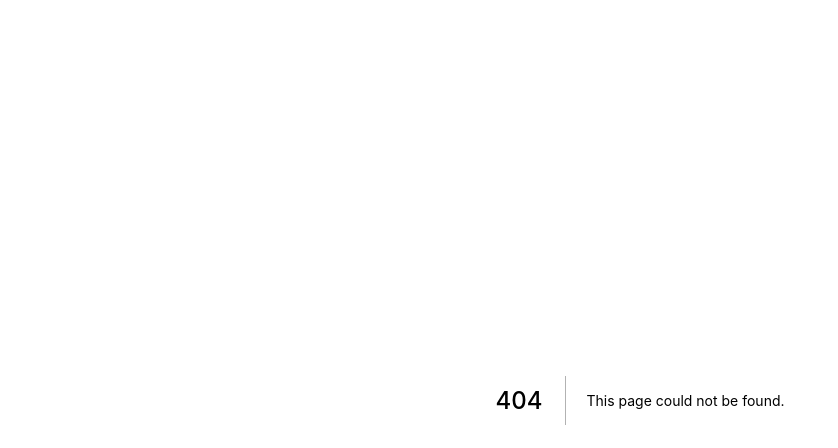
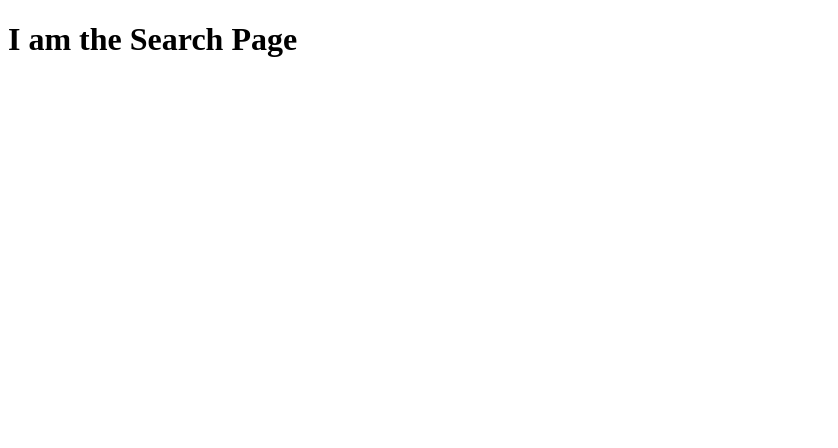
Before and after one commit to kapil551/Airbnb-Clone, a Next.js app in the folder airbnb-clone/: page /search in a window 1280 px wide. Before the commit this address had no page. Shown: the top 448 px of the page, without its empty margins (0-838 px from the left). Built offline with nearby package versions, Linux system fonts and the light colour scheme.

Commit message:
Search Page - added the search page component under the folder pages
now go to http://localhost:3000/search

```diff
--- /dev/null
+++ b/airbnb-clone/pages/search.js
@@ -0,0 +1,14 @@
+// Search Page Component
+// _rfce ==> react functional export component
+
+function Search() {
+    return (
+        <div>
+            <h1> I am the Search Page </h1>
+        </div>
+    )
+}
+
+export default Search;
+
+// now go to http://localhost:3000/search
```
